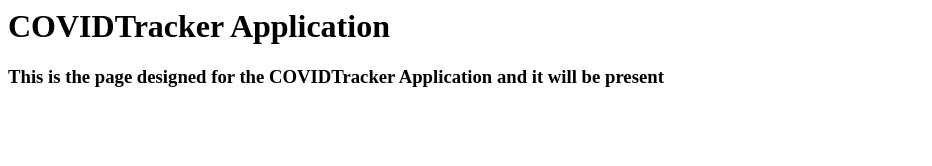
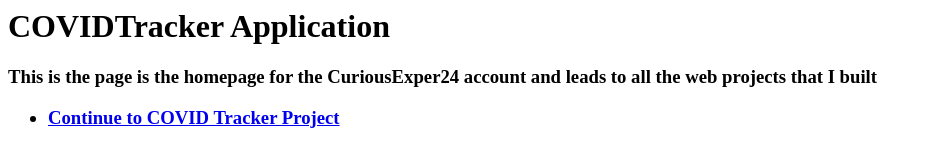
Before and after one commit to kbaga04/kbaga04.github.io, a plain HTML site: page index.html in a window 1280 px wide. Shown: the whole page, without its empty margins (0-932 px from the left). Drawn offline with Linux system fonts and the light colour scheme.

Commit message:
Update index.html

```diff
--- a/index.html
+++ b/index.html
@@ -1,3 +1,7 @@
 <h1> COVIDTracker Application </h1>
 
-<h3> This is the page designed for the COVIDTracker Application and it will be present <h3>
+<h3> This is the page is the homepage for the CuriousExper24 account and leads to all the web projects that I built <h3>
+
+  <ul>
+    <li><a href="https://curiousexpert24.github.io/covidreact/"> Continue to COVID Tracker Project </a></li>
+  </ul>
```
